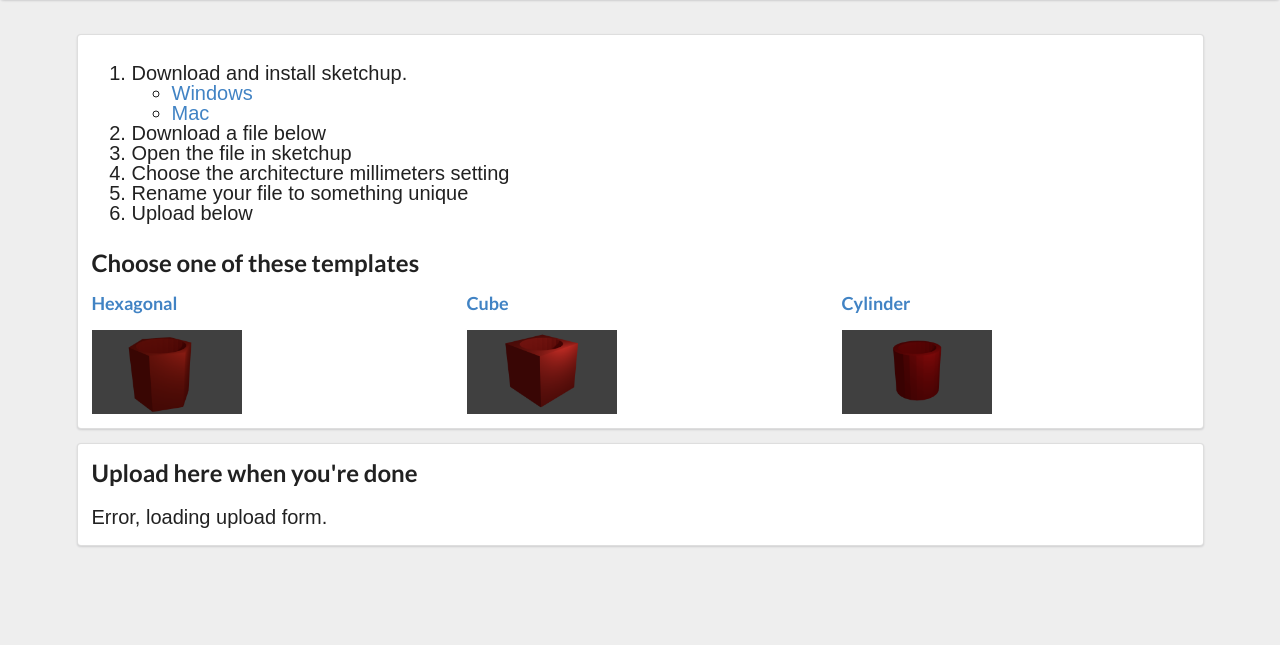
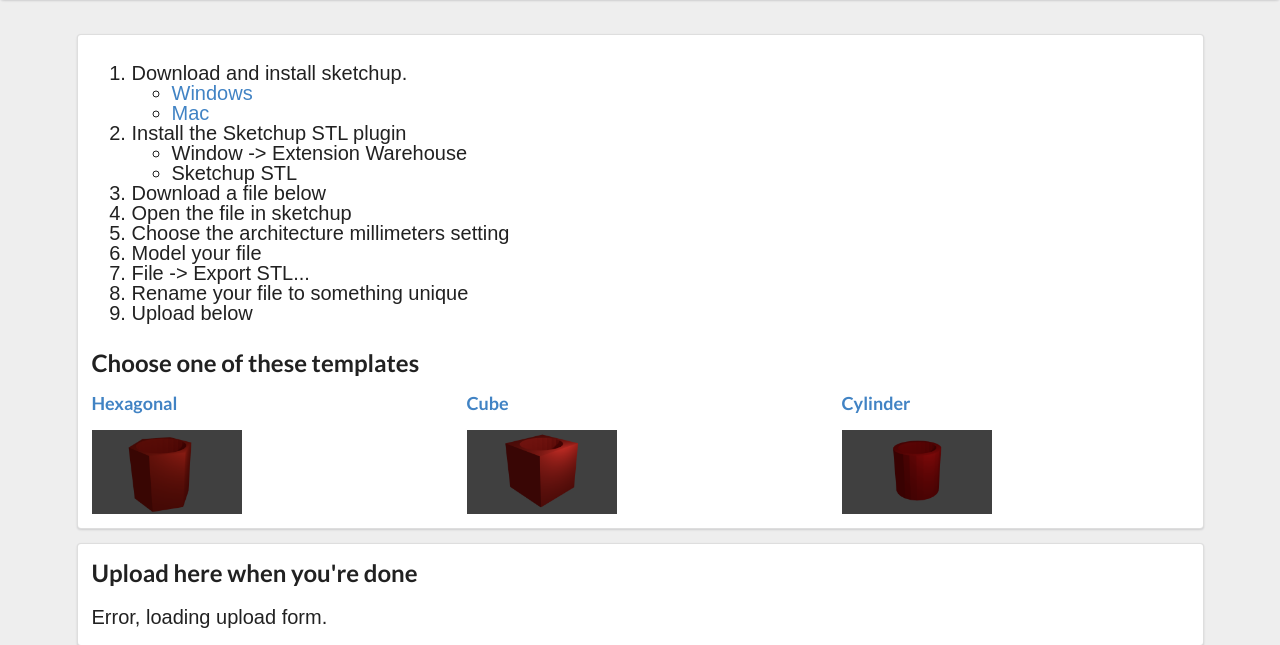
Before and after one commit to timlyo/personalWebsite, a Flask app: page /woggles in a window 1280 px wide. Shown: the part 42-687 px from the top of the page. Run offline with Flask 2, Linux system fonts and the light colour scheme; some libraries are stand-ins or nearby versions.

Commit message:
Update woggles.html

```diff
--- a/templates/woggles.html
+++ b/templates/woggles.html
@@ -14,9 +14,16 @@
                     <li><a href="http://www.sketchup.com/download/sketchup-make/windows/thank-you">Windows</a></li>
                     <li><a href="http://www.sketchup.com/download/sketchup-make/mac/thank-you">Mac</a></li>
                 </ul>
+            <li>Install the Sketchup STL plugin</li>
+            <ul>
+                <li>Window -> Extension Warehouse</li>
+                <li>Sketchup STL</li>
+            </ul>
             <li>Download a file below</li>
             <li>Open the file in sketchup</li>
             <li>Choose the architecture millimeters setting</li>
+            <li>Model your file</li>
+            <li>File -> Export STL...</li>
             <li>Rename your file to something unique</li>
             <li>Upload below</li>
         </ol>
```
